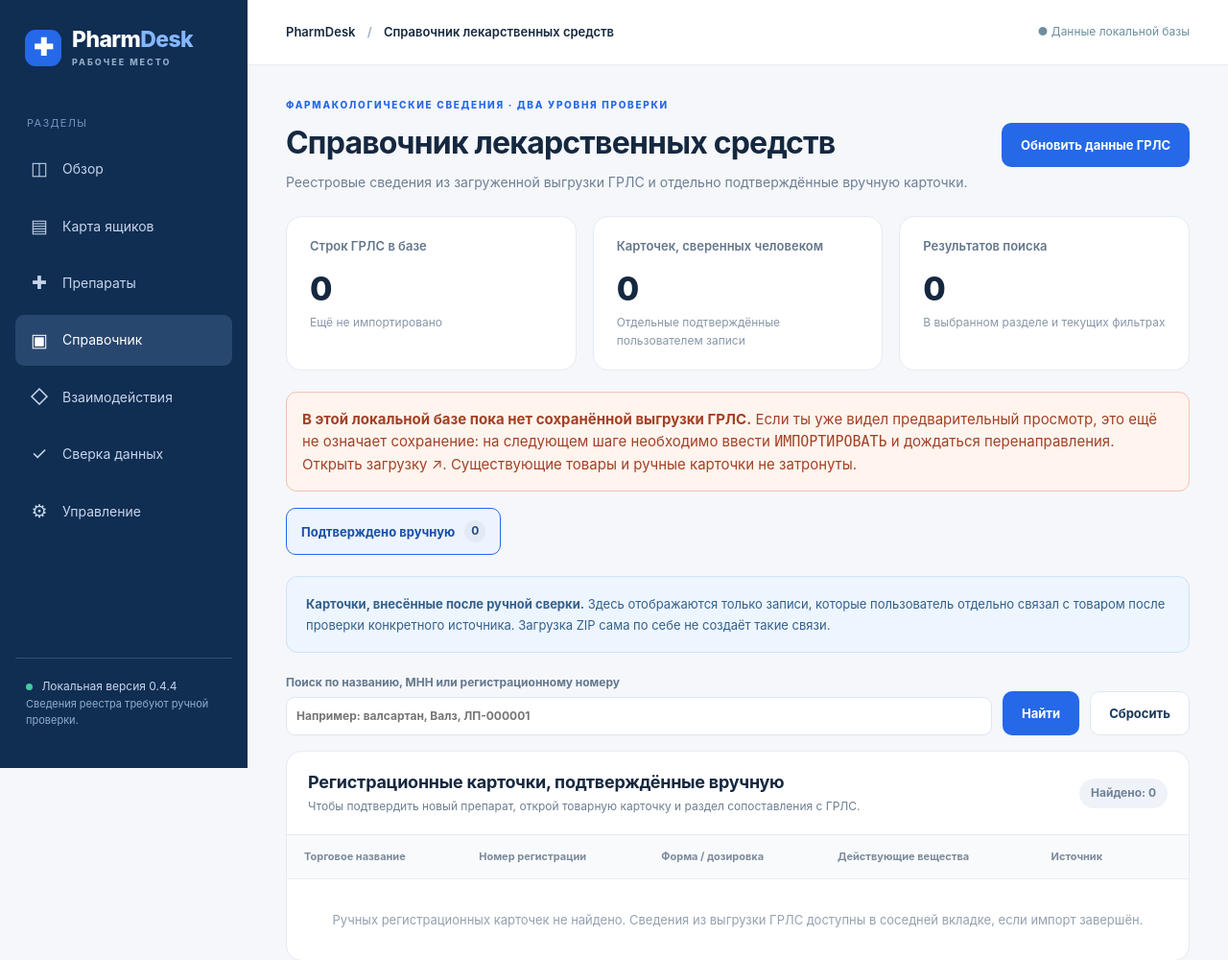
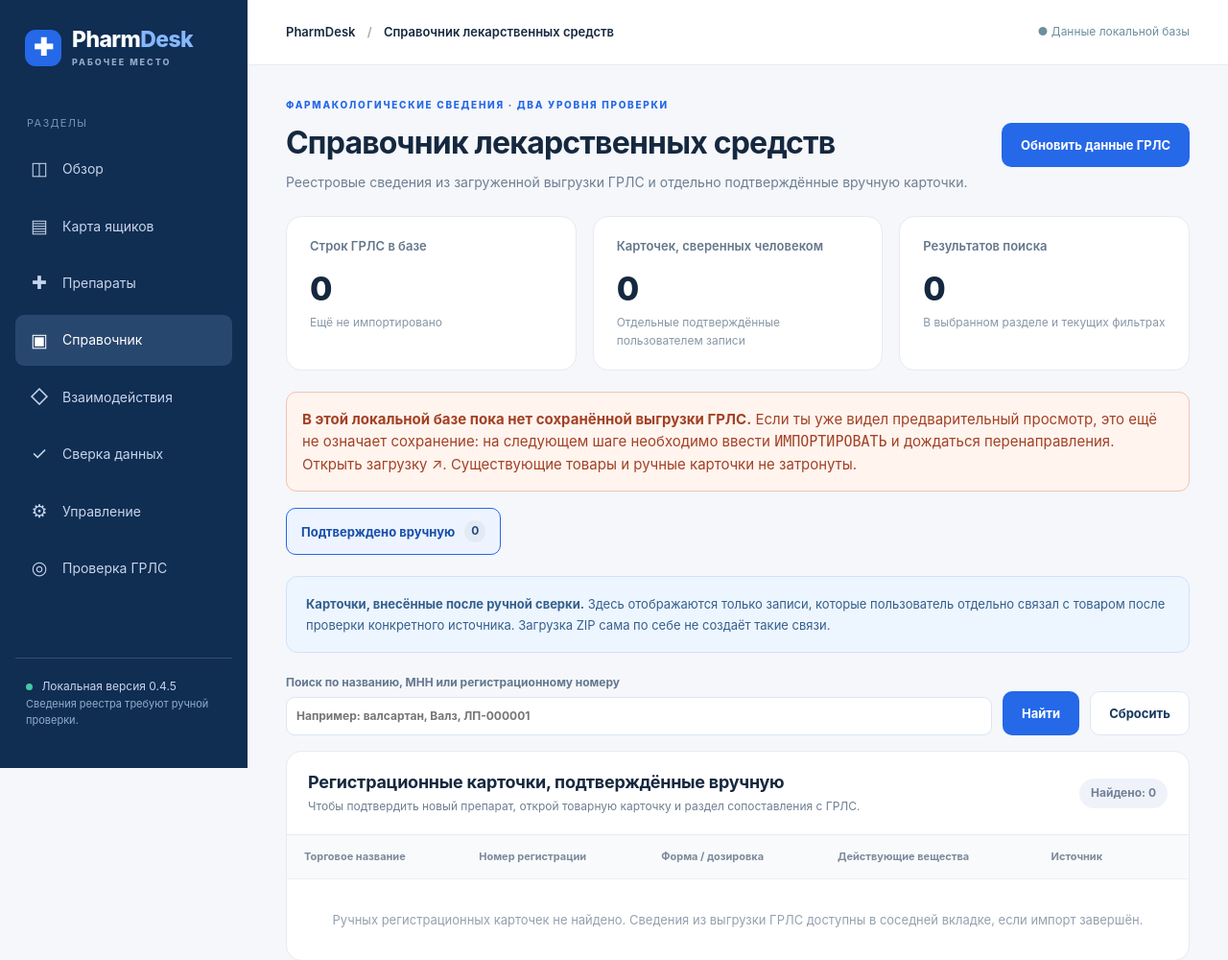
Before and after one commit to BogdanMaslyuk/PharmDesk, a FastAPI app: page /catalog in a window 1280 px wide. Shown: the top 1000 px of the page at 96% size. Run offline with FastAPI, Linux system fonts and the light colour scheme; data that the repository does not hold is empty.

Commit message:
Connect v0.4.5 matching UI, dynamic navigation, version and diagnostics

```diff
--- a/app/templates/base.html
+++ b/app/templates/base.html
@@ -21,8 +21,9 @@
       <a class="nav-link {% if page == 'interactions' %}active{% endif %}" href="/interactions"><span>◇</span> Взаимодействия</a>
       <a class="nav-link {% if page == 'review' %}active{% endif %}" href="/review"><span>✓</span> Сверка данных</a>
       <a class="nav-link {% if page == 'manage' %}active{% endif %}" href="/manage"><span>⚙</span> Управление</a>
+      <a class="nav-link {% if page == 'matching' %}active{% endif %}" href="/manage/matching"><span>◎</span> Проверка ГРЛС</a>
     </nav>
-    <div class="sidebar-bottom"><span class="status-dot"></span> Локальная версия 0.4.4 <p>Сведения реестра требуют ручной проверки.</p></div>
+    <div class="sidebar-bottom"><span class="status-dot"></span> Локальная версия 0.4.5 <p>Сведения реестра требуют ручной проверки.</p></div>
   </aside>
   <div class="main-pane">
     <header class="topbar"><div class="crumb">PharmDesk <span>/</span> {% block breadcrumb %}Обзор{% endblock %}</div><div class="topnote">● Данные локальной базы</div></header>
```
